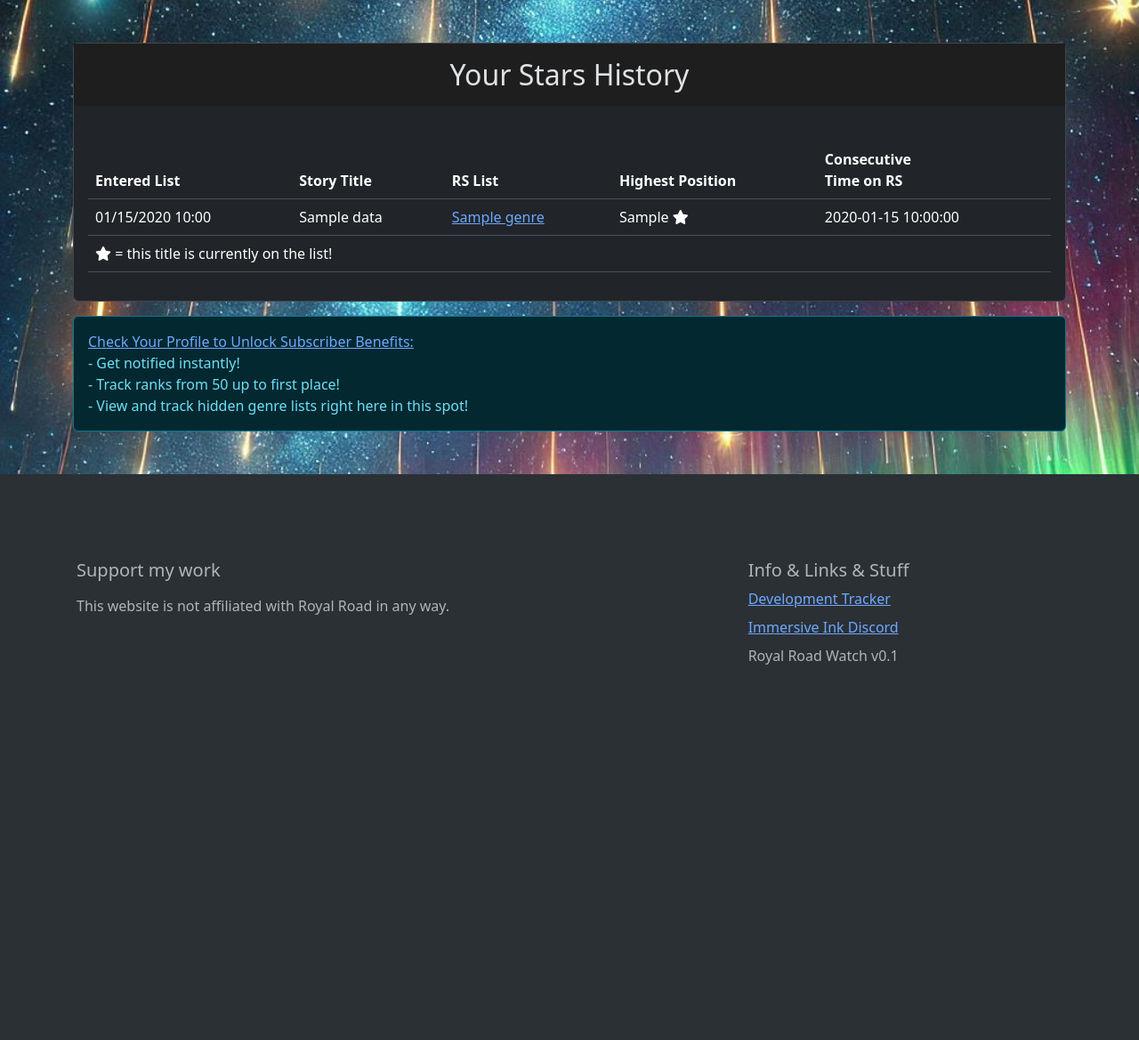
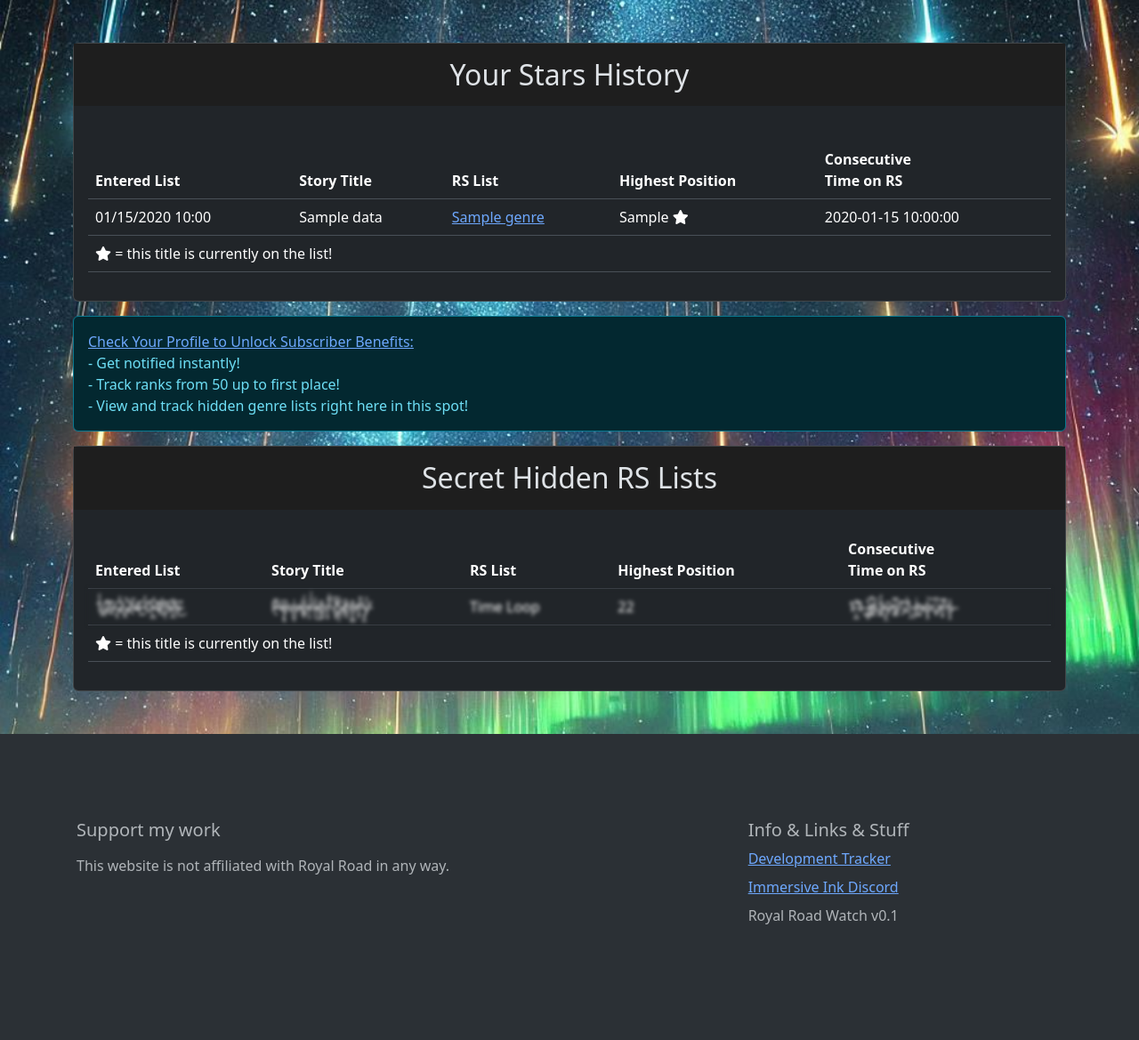
Before and after one commit to inconsiderate/rs_tracker, a Symfony app: template html/templates/trackers.html.twig in a window 1280 px wide. Shown: the part 56-1225 px from the top of the page at 89% size. Before the commit the page ends 803 px from the top, so only its background shows below. Run offline with Twig, Linux system fonts and the light colour scheme; the template is opened without the code that fills it: most values are stand-ins (such as "Sample title", 1, 10 or a date in 2020); style sheets or scripts are compiled from the project's sources; some libraries are stand-ins or nearby versions.

Commit message:
put the hidden genres back on the Tracker page

```diff
--- a/html/templates/profile/profile.html.twig
+++ b/html/templates/profile/profile.html.twig
@@ -78,7 +78,7 @@
         {% else %}
 
             <a href="https://www.patreon.com/inconsiderate/membership">
-            <img src="assets/images/patreon.jpg" class="img-fluid rounded mx-auto d-block" alt="Become a Patron">
+            <img src="{{ asset('assets/images/patreon.jpg') }}" class="img-fluid rounded mx-auto d-block" alt="Become a Patron">
             </a>
             <div class="text-center m-3 mb-5">Already a subscriber?<br/><a href="https://www.patreon.com/oauth2/authorize?response_type=code&client_id={{ app.request.server.get('PATREON_CLIENT_ID') }}&redirect_uri={{ app.request.server.get('PATREON_REDIRECT_URI') }}">Click Here to Connect a Patreon Subscription</a><br/>and access subscriber features</div>
 
--- a/html/templates/trackers.html.twig
+++ b/html/templates/trackers.html.twig
@@ -38,14 +38,7 @@
     </div>
 
 
-    {% if not app.user.isSubscribed %}
-        <div class="alert alert-info mt-3" role="alert">
-        <a href="/profile">Check Your Profile to Unlock Subscriber Benefits:</a><br/>
-        - Get notified instantly! <br/>
-        - Track ranks from 50 up to first place!<br/>
-        - View and track hidden genre lists right here in this spot!
-        </div>
-    {% endif %}
+
 
     {% if app.user.isSubscribed and app.user.getDisplayHiddenLists %}
     <div class="card-group mt-3 mt-lg-5">
@@ -82,6 +75,57 @@
         </div>
     </div>
     {% endif %}
+
+
+    {% if not app.user.isSubscribed %}
+
+        <div class="alert alert-info mt-3" role="alert">
+        <a href="/profile">Check Your Profile to Unlock Subscriber Benefits:</a><br/>
+        - Get notified instantly! <br/>
+        - Track ranks from 50 up to first place!<br/>
+        - View and track hidden genre lists right here in this spot!
+        </div>
+
+    {% if tags %}
+    <div class="card-group mt-3 mt-lg-3">
+        <div class="card">
+            <h2 class="card-title p-3 text-center">Secret Hidden RS Lists</h2>
+            <div class="card-body">
+                    <table class="table table-responsive" id="tagTable">
+                        <thead>
+                            <tr>
+                                <th>Entered List</th>
+                                <th>Story Title</th>
+                                <th>RS List</th>
+                                <th>Highest Position</th>
+                                <th>Consecutive<br/>Time on RS</th>
+                            </tr>
+                        </thead>
+                        <tbody style="filter: blur(2px);">
+                        {% set strings = ['Artificial Intelligence', 'Low Fantasy', 'Time Loop', 'Reincarnation', 'School Life', 'Steampunk', 'Supernatural', 'First Contact', 'Dungeon', 'Villainous Lead'] %}
+                        {% for item in tags|slice(0, 4) %}
+                            {% set repeatStr = random(1, 5) %}
+
+                            <tr>
+                                <td>1̸̻́͐̍2̶̛̱̉/̵̝̘̀2̶̫̯̀̾̚2̶̩̒̋4̷͍͐ ̴̜̂̓0̴̙̺͆́4̸̮͂́:̴̥̜͛5̶̨̲̓̆5̵̽͜</td>
+                                <td>{{ range(1, repeatStr)|map(_ => 'P̶̝̃o̴̡̙̟͆w̴̭̫̟͑e̵͚̩̅̈́ŗ̶͕̀̾͗ȋ̷͔͑͜o̷̪̠̐r̴̨̟̋͊͐ ̸̧͎̊̅S̵͈̫͑ͅt̸̼̮̂o̴̠̩͚̐̕r̷̮͎̃͒y̴̧̛̯͛͛')|join('') }}</td>
+                                <td>{{ random(strings) }}</td>
+                                <td>{{ random(1, 50) }}</td>
+                                <td>1̶̛̜͖̾1̵̀ͅ ̶͚̥̌͠d̴̳̓a̵̳̐̓ỹ̵̙̤s̸͇̿͘ ̷̞̽2̷̹̯́̍ ̵̩͎̀ḣ̶͇ò̵̢̧͝u̴̥̇͠r̷̮̞͋s̶̟͙̓</td>
+                            </tr>
+                        {% endfor %}
+                        </tbody>
+                        <tfoot>
+                            <td scope="row" colspan="5"><i class="fa fa-star"></i> = this title is currently on the list!</td>
+                        </tfoot>
+                    </table>
+                </div>
+            </div>
+        </div>
+    </div>
+
+    {% endif %}
+    {% endif %}
 </div>
 
 {% endblock %}
```
